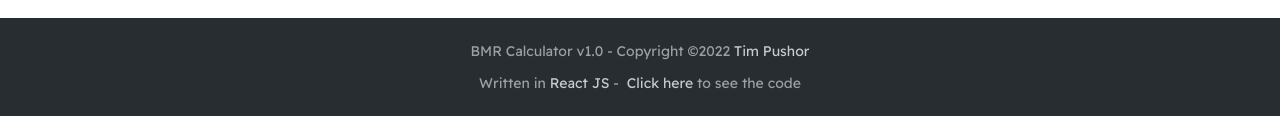
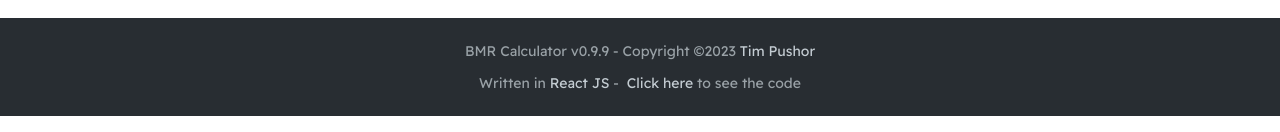
Before and after one commit to tim-pushor/react-bmr, a React (Create React App) app: page / in a window 1280 px wide. Shown: the part 655-787 px from the top of the page. Built offline with nearby package versions, Linux system fonts and the light colour scheme.

Commit message:
Doc and minor config updates

```diff
--- a/src/Components/Footer/Footer.js
+++ b/src/Components/Footer/Footer.js
@@ -7,7 +7,7 @@ const Footer = () => {
     <footer className={styles.footer}>
       <div>
         <p>
-          BMR Calculator v1.0 - Copyright &copy;2022&nbsp;
+          BMR Calculator v0.9.9 - Copyright &copy;2023&nbsp;
           <a href="https://www.linkedin.com/in/tim-pushor-ab501299/">
             Tim Pushor
           </a>
```
Also changed, not shown: package.json (+9 -3 lines), 2 other files (tests, documents, lock files or other folders).
